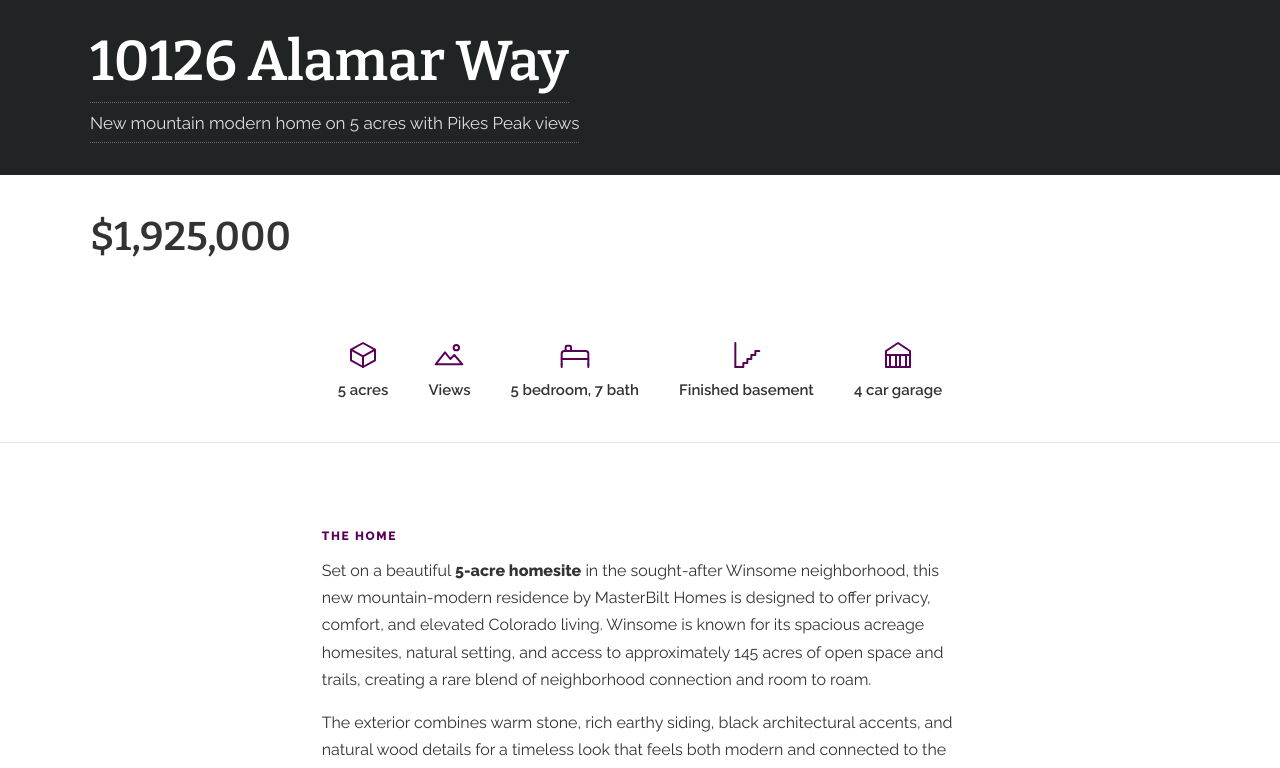
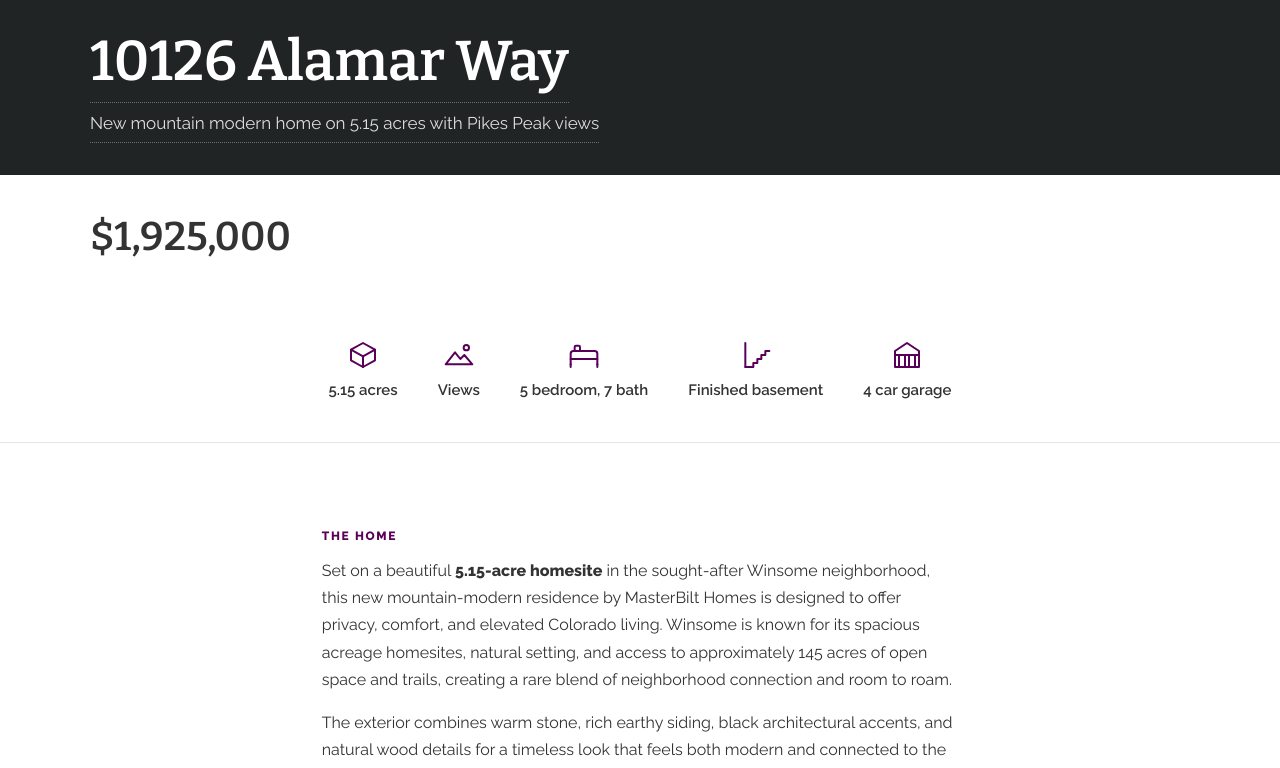
Before and after one commit to ReeceCrook/MasterBiltNewConstruction, a React (Vite) app: page / in a window 1280 px wide. Shown: the part 657-1425 px from the top of the page. Built offline with nearby package versions, Linux system fonts and the light colour scheme.

Commit message:
Update listing acreage to 5.15 acres

```diff
--- a/index.html
+++ b/index.html
@@ -6,24 +6,24 @@
     <meta name="viewport" content="width=device-width, initial-scale=1.0" />
     <meta
       name="description"
-      content="Coming soon from MasterBilt Homes: a mountain-modern residence on a private 5-acre homesite, with an open main-level layout, designer kitchen, and 4-car garage."
+      content="Coming soon from MasterBilt Homes: a mountain-modern residence on a private 5.15-acre homesite, with an open main-level layout, designer kitchen, and 4-car garage."
     />
     <link rel="canonical" href="https://10126alamarway.com/" />
 
     <meta property="og:type" content="website" />
-    <meta property="og:title" content="New Construction on 5 Acres | MasterBilt Homes" />
+    <meta property="og:title" content="New Construction on 5.15 Acres | MasterBilt Homes" />
     <meta
       property="og:description"
-      content="Coming soon from MasterBilt Homes: a mountain-modern residence on a private 5-acre homesite, with an open main-level layout, designer kitchen, and 4-car garage."
+      content="Coming soon from MasterBilt Homes: a mountain-modern residence on a private 5.15-acre homesite, with an open main-level layout, designer kitchen, and 4-car garage."
     />
     <meta property="og:image" content="https://10126alamarway.com/og-image.jpg" />
     <meta property="og:url" content="https://10126alamarway.com/" />
 
     <meta name="twitter:card" content="summary_large_image" />
-    <meta name="twitter:title" content="New Construction on 5 Acres | MasterBilt Homes" />
+    <meta name="twitter:title" content="New Construction on 5.15 Acres | MasterBilt Homes" />
     <meta
       name="twitter:description"
-      content="Coming soon from MasterBilt Homes: a mountain-modern residence on a private 5-acre homesite, with an open main-level layout, designer kitchen, and 4-car garage."
+      content="Coming soon from MasterBilt Homes: a mountain-modern residence on a private 5.15-acre homesite, with an open main-level layout, designer kitchen, and 4-car garage."
     />
     <meta name="twitter:image" content="https://10126alamarway.com/og-image.jpg" />
 
@@ -33,14 +33,14 @@
       href="https://fonts.googleapis.com/css2?family=Bitter:wght@400;600;700&family=Raleway:wght@400;600;800;900&display=swap"
       rel="stylesheet"
     />
-    <title>New Construction on 5 Acres | MasterBilt Homes</title>
+    <title>New Construction on 5.15 Acres | MasterBilt Homes</title>
 
     <script type="application/ld+json">
       {
         "@context": "https://schema.org",
         "@type": "SingleFamilyResidence",
         "name": "10126 Alamar Wy",
-        "description": "A new mountain-modern residence by MasterBilt Homes on a private 5-acre homesite, featuring an open main-level layout, designer kitchen, private primary suite, and 4-car garage.",
+        "description": "A new mountain-modern residence by MasterBilt Homes on a private 5.15-acre homesite, featuring an open main-level layout, designer kitchen, private primary suite, and 4-car garage.",
         "address": {
           "@type": "PostalAddress",
           "streetAddress": "10126 Alamar Wy",
--- a/src/data/content.js
+++ b/src/data/content.js
@@ -1,5 +1,5 @@
 export const NEIGHBORHOOD = 'Winsome'
-export const TAGLINE = 'New mountain modern home on 5 acres with Pikes Peak views'
+export const TAGLINE = 'New mountain modern home on 5.15 acres with Pikes Peak views'
 export const STATUS_BADGE = 'Available!'
 export const PRICE = '$1,925,000'
 export const ADDRESS = '10126 Alamar Way'
@@ -16,7 +16,7 @@ export const SOCIAL = {
 }
 
 export const BODY_PARAGRAPHS = [
-  'Set on a beautiful <strong>5-acre homesite</strong> in the sought-after Winsome neighborhood, this new mountain-modern residence by MasterBilt Homes is designed to offer privacy, comfort, and elevated Colorado living. Winsome is known for its spacious acreage homesites, natural setting, and access to approximately 145 acres of open space and trails, creating a rare blend of neighborhood connection and room to roam.',
+  'Set on a beautiful <strong>5.15-acre homesite</strong> in the sought-after Winsome neighborhood, this new mountain-modern residence by MasterBilt Homes is designed to offer privacy, comfort, and elevated Colorado living. Winsome is known for its spacious acreage homesites, natural setting, and access to approximately 145 acres of open space and trails, creating a rare blend of neighborhood connection and room to roam.',
   'The exterior combines warm stone, rich earthy siding, black architectural accents, and natural wood details for a timeless look that feels both modern and connected to the surrounding landscape.',
   'Offering approximately <strong>5,000 finished square feet</strong>, the home features <strong>five bedrooms, each with its own bathroom</strong>,  <strong>2 powder baths</strong>, and a generous <strong>four-car garage</strong>. The open main level includes a spacious great room, dining area, designer kitchen, private primary suite, and two additional bedrooms. The kitchen is planned as a true centerpiece, with a large island, premium appliances, a custom pantry, and carefully selected lighting and finishes.',
   'The primary suite provides a spa-inspired retreat with warm natural materials, soft stone tones, a freestanding tub, an expansive shower, and a spacious walk-in closet. Thoughtful details throughout the home create a cohesive balance of luxury, warmth, and everyday livability.',
--- a/src/data/facts.js
+++ b/src/data/facts.js
@@ -1,5 +1,5 @@
 export const FACTS = [
-  { key: 'acreage', label: '5 acres' },
+  { key: 'acreage', label: '5.15 acres' },
   { key: 'views', label: 'Views' },
   { key: 'beds', label: '5 bedroom, 7 bath' },
   { key: 'basement', label: 'Finished basement' },
```
